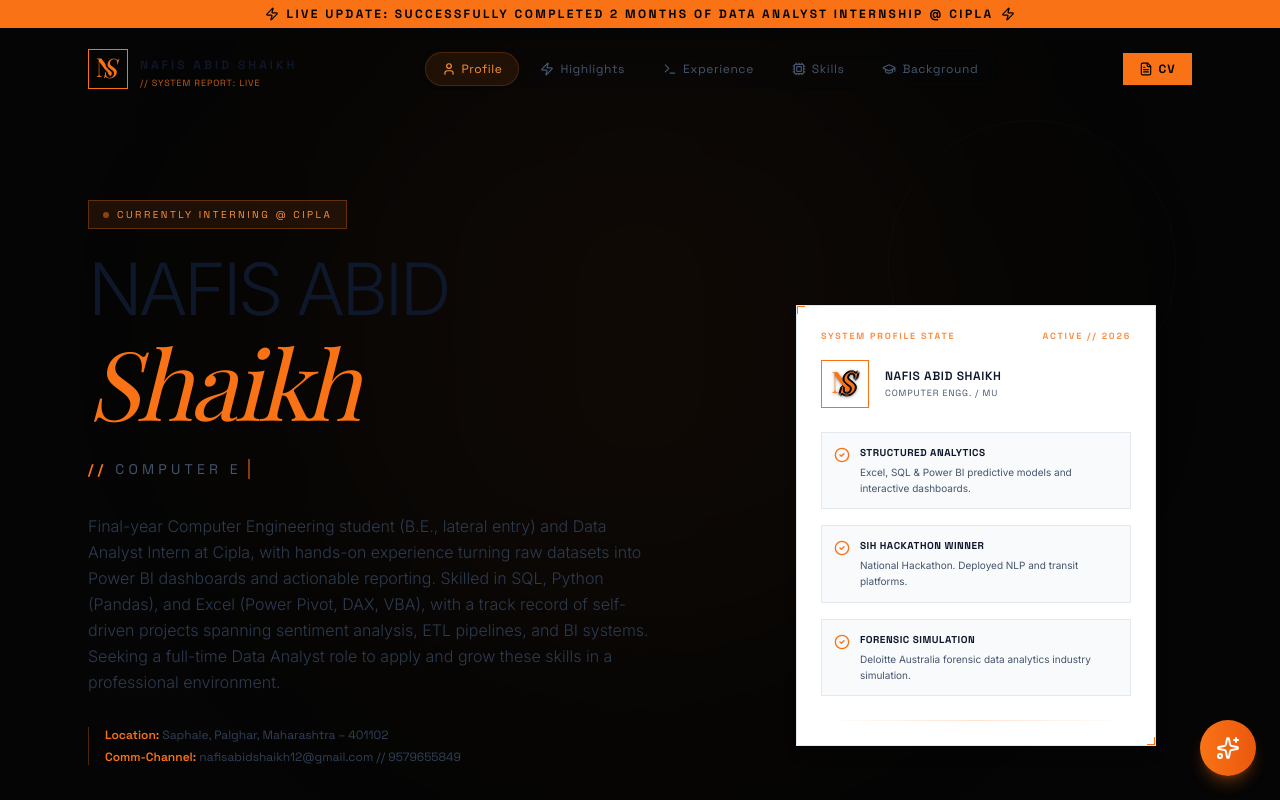
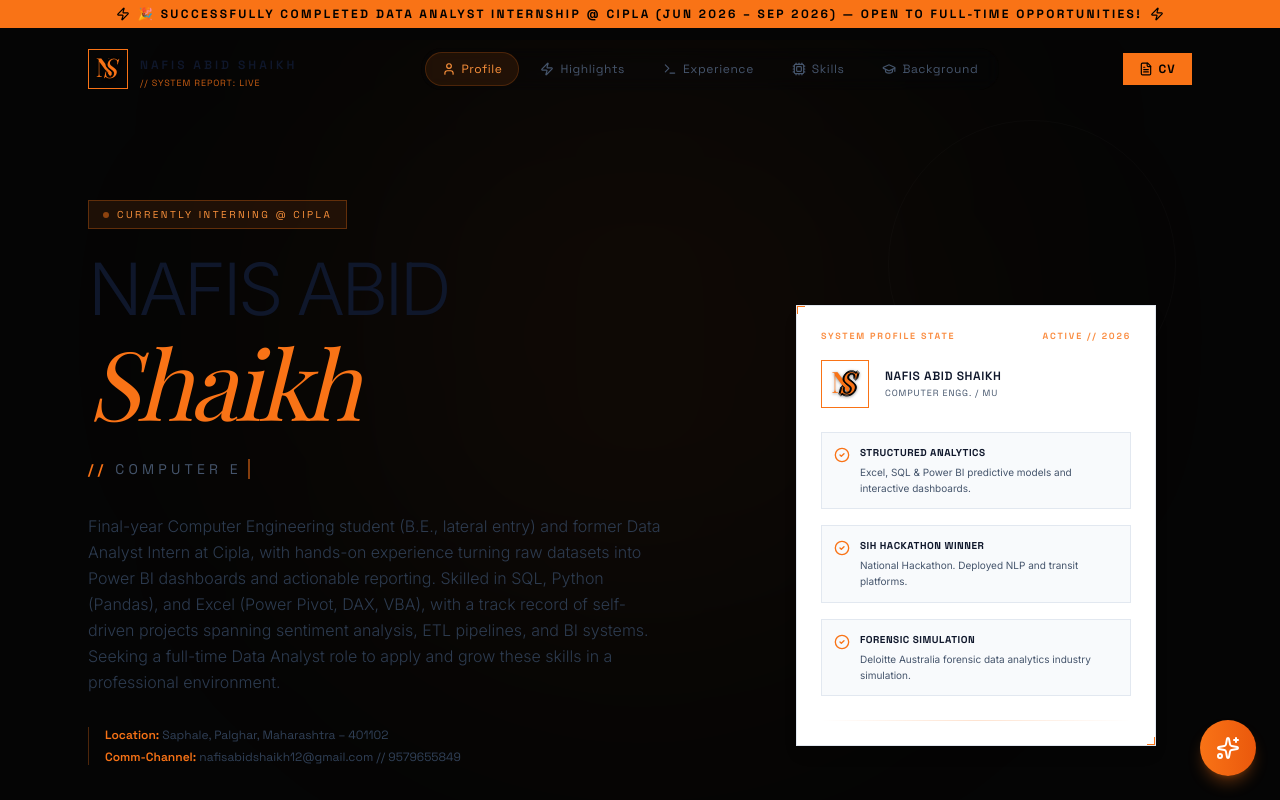
Before and after one commit to nafisashaikh/nafis-portfolio, a React (Vite) app: page / in a window 1280 px wide. Shown: the top 800 px of the page. Built offline with nearby package versions, Linux system fonts and the light colour scheme; a web font is replaced by a local one.

Commit message:
Update: Cipla internship completed (Jun-Sep 2026), open to full-time

```diff
--- a/src/components/Navbar.tsx
+++ b/src/components/Navbar.tsx
@@ -95,7 +95,7 @@ export default function Navbar({ onOpenPDF, darkMode = true, onToggleDarkMode }:
           {/* Subtle animated shine */}
           <div className="absolute inset-0 -translate-x-full bg-gradient-to-r from-transparent via-white/30 to-transparent group-hover:animate-[shimmer_1.5s_infinite]" />
           <Zap className="w-3 h-3 sm:w-3.5 sm:h-3.5" />
-          <span>Live Update: Successfully completed 2 months of Data Analyst Internship @ Cipla</span>
+          <span>🎉 Successfully completed Data Analyst Internship @ Cipla (Jun 2026 – Sep 2026) — Open to full-time opportunities!</span>
           <Zap className="w-3 h-3 sm:w-3.5 sm:h-3.5" />
         </div>
 
--- a/src/data/resumeData.ts
+++ b/src/data/resumeData.ts
@@ -10,8 +10,8 @@ export const resumeData: ResumeData = {
       "Python & SQL Analyst",
       "Full Stack Developer"
     ],
-    summary: "Final-year Computer Engineering student (B.E., lateral entry) and Data Analyst Intern at Cipla, with hands-on experience turning raw datasets into Power BI dashboards and actionable reporting. Skilled in SQL, Python (Pandas), and Excel (Power Pivot, DAX, VBA), with a track record of self-driven projects spanning sentiment analysis, ETL pipelines, and BI systems.",
-    objective: "Final-year Computer Engineering student (B.E., lateral entry) and Data Analyst Intern at Cipla, with hands-on experience turning raw datasets into Power BI dashboards and actionable reporting. Skilled in SQL, Python (Pandas), and Excel (Power Pivot, DAX, VBA), with a track record of self-driven projects spanning sentiment analysis, ETL pipelines, and BI systems. Seeking a full-time Data Analyst role to apply and grow these skills in a professional environment.",
+    summary: "Final-year Computer Engineering student (B.E., lateral entry) and former Data Analyst Intern at Cipla, with hands-on experience turning raw datasets into Power BI dashboards and actionable reporting. Skilled in SQL, Python (Pandas), and Excel (Power Pivot, DAX, VBA), with a track record of self-driven projects spanning sentiment analysis, ETL pipelines, and BI systems.",
+    objective: "Final-year Computer Engineering student (B.E., lateral entry) and former Data Analyst Intern at Cipla, with hands-on experience turning raw datasets into Power BI dashboards and actionable reporting. Skilled in SQL, Python (Pandas), and Excel (Power Pivot, DAX, VBA), with a track record of self-driven projects spanning sentiment analysis, ETL pipelines, and BI systems. Seeking a full-time Data Analyst role to apply and grow these skills in a professional environment.",
     location: "Saphale, Palghar, Maharashtra – 401102",
     email: "nafisabidshaikh12@gmail.com",
     phone: "9579655849",
@@ -23,7 +23,7 @@ export const resumeData: ResumeData = {
     {
       company: "Cipla",
       role: "Data Analyst Intern",
-      dates: "Jun 2026 – Present",
+      dates: "Jun 2026 – Sep 2026",
       location: "Mumbai, India",
       bullets: [
         "Clean and structure employee survey datasets for HR analytics reporting, reducing manual data-prep effort and turnaround time for stakeholder deliverables.",
```
